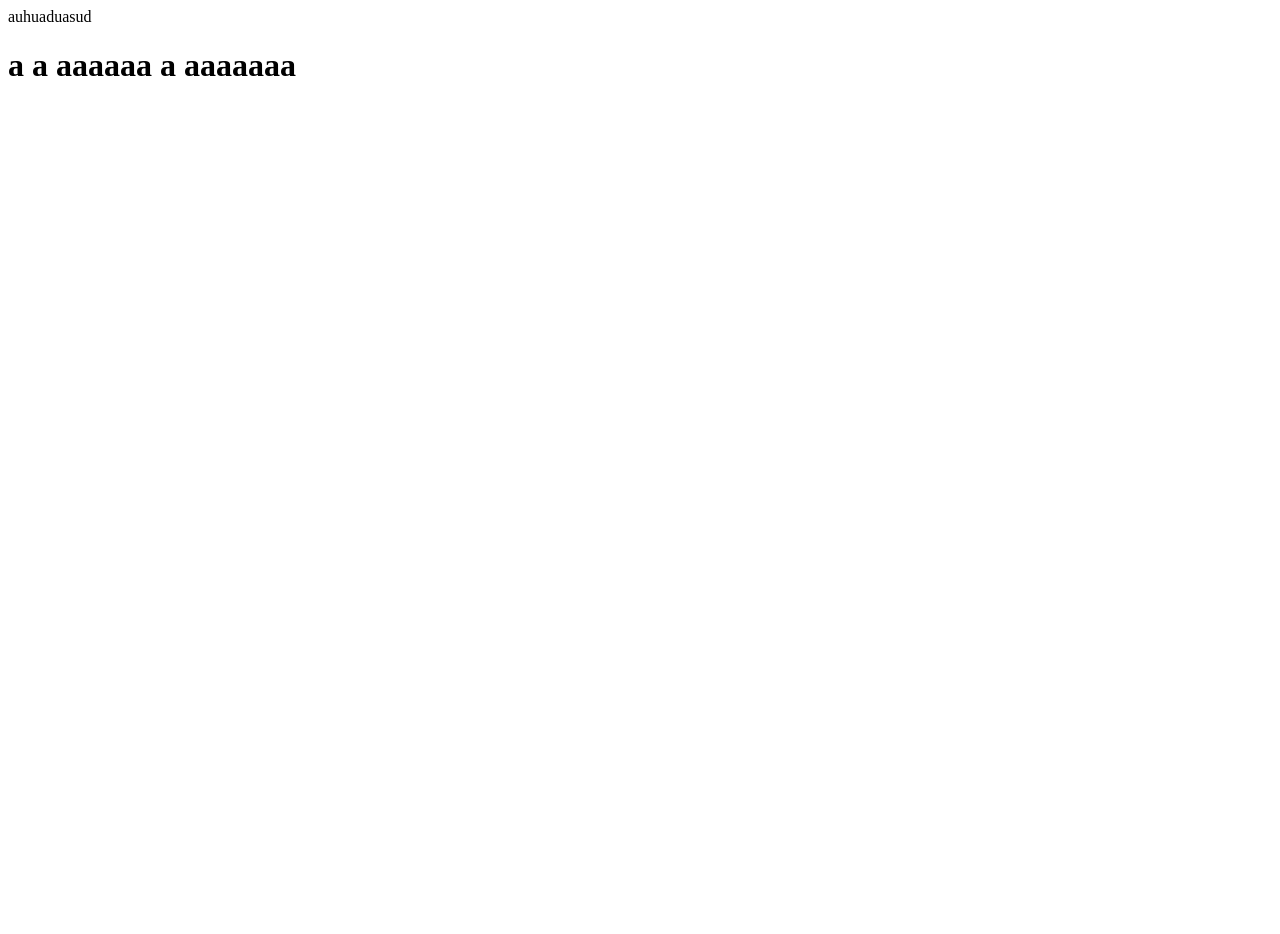
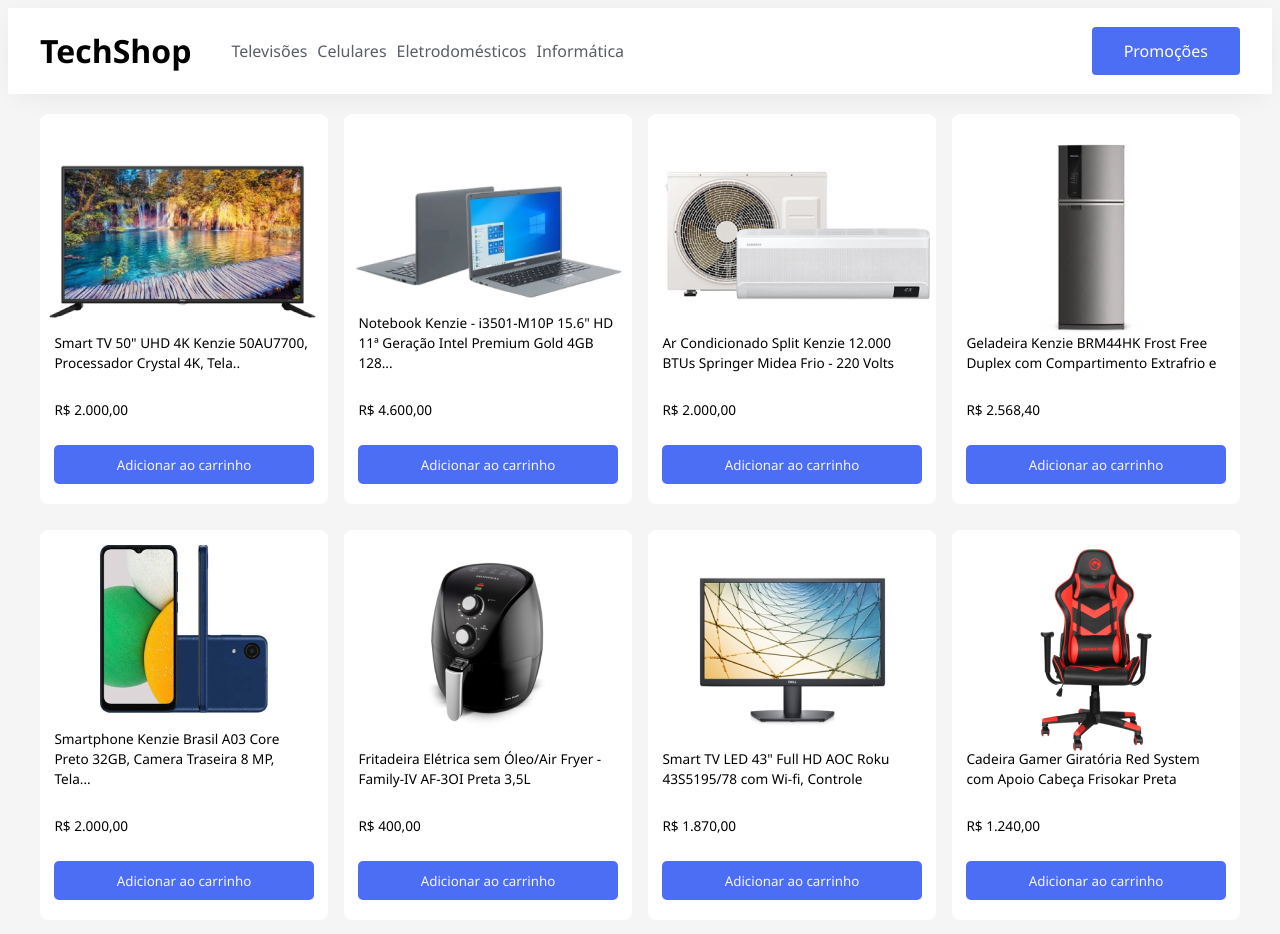
Before and after one commit to Kenzie-Academy-Brasil-Developers/m1-s1-e-commerce-com-flexbox-jonathanmir, a plain HTML site: page index.html in a window 1280 px wide. Before the commit the page ends 800 px from the top, so only its background shows below. Drawn offline with Linux system fonts and the light colour scheme.

Commit message:
commit 02/08

```diff
--- a/index.html
+++ b/index.html
@@ -1,7 +1,132 @@
 <!-- Seu HTML aqui! -->
-<p>
-    auhuaduasud
-</p>
-<h1>a       a aaaaaa a
-    aaaaaaa
-</h1>
+<!DOCTYPE html>
+<html lang="en">
+  <head>
+    <meta charset="UTF-8" />
+    <meta http-equiv="X-UA-Compatible" content="IE=edge" />
+    <meta name="viewport" content="width=device-width, initial-scale=1.0" />
+    <title>E-commerce</title>
+    <link rel="stylesheet" href="./style.css" />
+  </head>
+  <body>
+    <header class="menu">
+      <div class="container">
+        <div class="menu-flex">
+          <div class="menu-column">
+            <h1 class="logo">TechShop</h1>
+            <nav class="menu-nav">
+              <ul>
+                <li><a href="">Televisões</a></li>
+                <li><a href="">Celulares</a></li>
+                <li><a href="">Eletrodomésticos</a></li>
+                <li><a href="">Informática</a></li>
+              </ul>
+            </nav>
+          </div>
+          <div class="menu-column menu-second-column">
+            <a href="" class="menu-link-button">Promoções</a>
+          </div>
+        </div>
+      </div>
+    </header>
+    <div class="container">
+      <main class="products-wrapper">
+        <div class="card">
+          <img class="foto-produto" src="./pictures/img_03.png" alt="FotoTV" />
+         <p class="p-link"><a class="link-produto" href="" target="_blank">
+            Smart TV 50" UHD 4K Kenzie 50AU7700, Processador Crystal 4K, Tela..
+          </a></p>
+          <p class="p-price">
+          R$ 2.000,00</p>
+          <button type="submit" class="button-add" >
+            Adicionar ao carrinho
+          </button>
+        </div>
+        <div class="card">
+            <img class="foto-produto" src="./pictures/img_04.png" alt="FotoTV" />
+           <p class="p-link"><a class="link-produto" href="" target="_blank">Notebook Kenzie - i3501-M10P 15.6" HD 11ª Geração Intel Premium Gold
+            4GB 128...
+            </a></p>
+            <p class="p-price">
+            R$ 4.600,00</p>
+            <button type="submit" class="button-add" >
+              Adicionar ao carrinho
+            </button>
+          </div>
+        <div class="card">
+            <img class="foto-produto" src="./pictures/img_06.png" alt="FotoTV" />
+           <p class="p-link"><a class="link-produto" href="" target="_blank">
+            Ar Condicionado Split Kenzie 12.000 BTUs Springer Midea Frio - 220
+            Volts
+            </a></p>
+            <p class="p-price">
+            R$ 2.000,00</p>
+            <button type="submit" class="button-add" >
+              Adicionar ao carrinho
+            </button>
+          </div>
+        <div class="card">
+            <img class="foto-produto" src="./pictures/img_05.png" alt="FotoTV" />
+           <p class="p-link"><a class="link-produto" href="" target="_blank">
+            Geladeira Kenzie BRM44HK Frost Free Duplex com Compartimento Extrafrio e
+            </a></p>
+            <p class="p-price">
+            R$ 2.568,40</p>
+            <button type="submit" class="button-add" >
+              Adicionar ao carrinho
+            </button>
+          </div>
+        <div class="card">
+            <img class="foto-produto" src="./pictures/img_08.png" alt="FotoTV" />
+           <p class="p-link"><a class="link-produto" href="" target="_blank">
+            Smartphone Kenzie Brasil A03 Core Preto 32GB, Camera Traseira 8 MP, Tela...
+            </a></p>
+            <p class="p-price">
+            R$ 2.000,00</p>
+            <button type="submit" class="button-add" >
+              Adicionar ao carrinho
+            </button>
+          </div>
+        <div class="card">
+            <img class="foto-produto" src="./pictures/img_01.png" alt="FotoTV" />
+           <p class="p-link"><a class="link-produto" href="" target="_blank">
+            Fritadeira Elétrica sem Óleo/Air Fryer - Family-IV AF-3OI Preta 3,5L
+            </a></p>
+            <p class="p-price">
+            R$ 400,00</p>
+            <button type="submit" class="button-add" >
+              Adicionar ao carrinho
+            </button>
+          </div>
+        <div class="card">
+            <img class="foto-produto" src="./pictures/img_07.png" alt="FotoTV" />
+           <p class="p-link"><a class="link-produto" href="" target="_blank">
+            Smart TV LED 43" Full HD AOC Roku 43S5195/78 com Wi-fi, Controle
+            </a></p>
+            <p class="p-price">
+            R$ 1.870,00</p>
+            <button type="submit" class="button-add" >
+              Adicionar ao carrinho
+            </button>
+          </div>
+
+        <div class="card">
+            <img class="foto-produto" src="./pictures/img_02.png" alt="FotoTV" />
+           <p class="p-link"><a class="link-produto" href="" target="_blank">
+            Cadeira Gamer Giratória Red System com Apoio Cabeça Frisokar Preta
+            </a></p>
+            <p class="p-price">
+            R$ 1.240,00</p>
+            <button type="submit" class="button-add" >
+              Adicionar ao carrinho
+            </button>
+          </div>
+
+
+
+
+        </div>
+      </main>
+    </div>
+  </body>
+</html>
--- a/style.css
+++ b/style.css
@@ -0,0 +1,111 @@
+
+.container {
+
+  max-width: 1200px;
+  margin: 0% auto;
+}
+.menu {
+  width: 100%;
+  background: #ffffff;
+  box-shadow: 0px 5px 30px -10px rgba(0, 0, 0, 0.1);
+  display: inline-block;
+  vertical-align: auto;
+
+}
+.menu-flex {
+  display: flex;
+  align-items: center;
+}
+.menu-column {
+  display: flex;
+  align-items: center;
+  width: 50%;
+  justify-content: flex-start;
+}
+.menu-column.menu-second-column {
+  justify-content: flex-end;
+}
+.menu-nav ul {
+  display: flex;
+  list-style: none;
+  gap: 10px;
+}
+.menu-nav ul li a {
+  text-decoration: none;
+  color: #585e65;
+}
+
+.menu-link-button {
+  text-decoration: none;
+  height: 48px;
+  background-color: #4c6ef5;
+  color: #fff;
+  padding: 0 32px;
+  display: flex;
+  align-items: center;
+  border-radius: 4px;
+}
+.products-wrapper {
+  display: flex;
+  justify-content: space-between;
+  flex-wrap: wrap;
+}
+.card {
+  width: 24%;
+  border-radius: 8px;
+  background-color: white;
+  margin-block-end: 6px;
+  margin-top: 20px;
+  height: 390px;
+  text-align: center;
+  line-height: 20px;
+  position: relative;
+}
+body {
+  background-color: #f5f5f5;
+  font-family: "Segoe UI", Tahoma, Geneva, Verdana, sans-serif;
+}
+.foto-produto {
+ padding-top: 15px;
+}
+.button-add{
+  color: #f5f5f5;
+  background-color: #4c6ef5;
+  border-radius: 5px;
+  height: 10%;
+  width: 90%;
+  font-family: "Segoe UI", Tahoma, Geneva, Verdana, sans-serif;
+  border: none;
+  text-align: center;
+  text-decoration: none;
+  display: inline-block;
+  transition-duration: 0.4s;
+  cursor: pointer;
+  position: absolute;
+  bottom: 5%;
+  left: 5%;
+}
+.button-add:hover {
+    background-color: #2077c9;
+    color: white;}
+p {
+  text-align: left;
+  margin-right: 5%;
+  margin-left: 5%;
+
+  font-size: 85%;
+  font-weight: 500;
+
+}
+ .p-link{
+    position: absolute;
+    bottom: 30%;
+ }
+ .p-price{
+    position: absolute;
+    bottom: 18%;
+ }
+.link-produto {
+  color: black;
+  text-decoration: dotted;
+}
```
